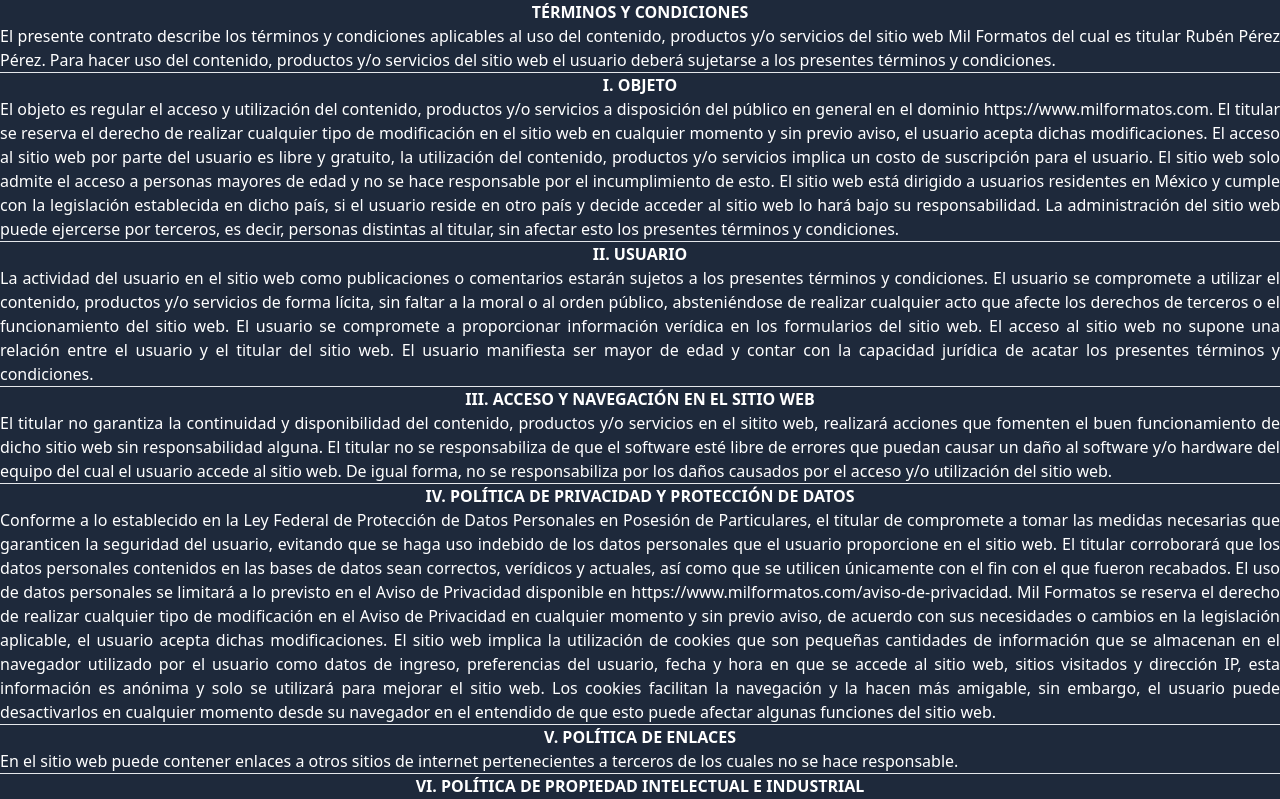
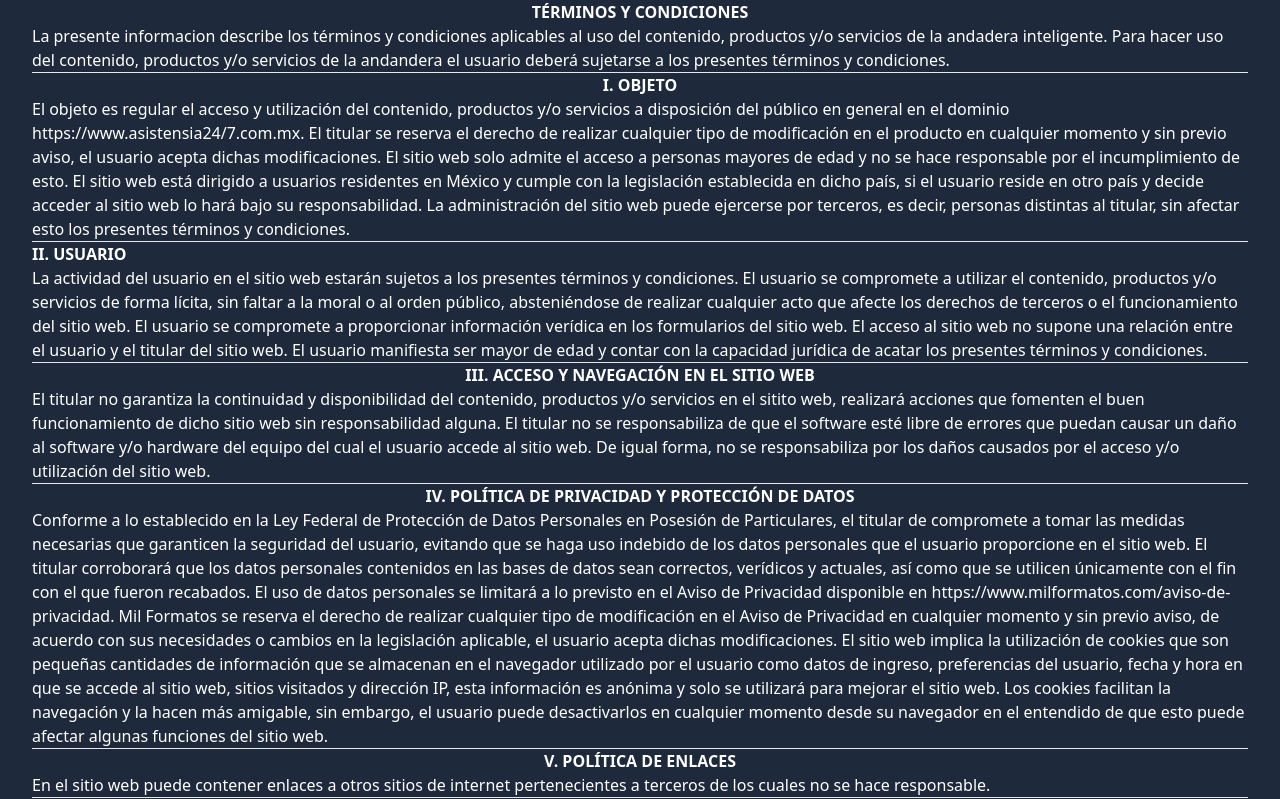
Before and after one commit to VISOSO2403/Asistencia24-7-4D, a React (Vite) app: page /Terminos in a window 1280 px wide. Shown: the top 799 px of the page. Built offline with nearby package versions, Linux system fonts and the light colour scheme; no server answers.

Commit message:
editado el apartado de terminos y condiciones

```diff
--- a/src/pages/Terminos.jsx
+++ b/src/pages/Terminos.jsx
@@ -1,31 +1,30 @@
-import React from 'react'
+import Footer from "../components/Footer";
 
 const Terminos = () => {
   return (
-    <div className='text-justify'>
+    <div className='px-8'>
         <h1 className='text-white font-bold text-center'>TÉRMINOS Y CONDICIONES</h1>
       <p className='text-white'>
-          El presente contrato describe los términos y condiciones aplicables al uso del contenido,
-          productos y/o servicios del sitio web Mil Formatos del cual es titular Rubén Pérez Pérez.
-          Para hacer uso del contenido, productos y/o servicios del sitio web el usuario deberá sujetarse a los presentes
+          La presente informacion describe los términos y condiciones aplicables al uso del contenido,
+          productos y/o servicios de la andadera inteligente.
+          Para hacer uso del contenido, productos y/o servicios de la andandera el usuario deberá sujetarse a los presentes
           términos y condiciones.
       </p>
     <hr/>
 
       <h1 className='text-white font-bold text-center'> I. OBJETO </h1>
         <p className='text-white'>
-          El objeto es regular el acceso y utilización del contenido, productos y/o servicios a disposición del público en general en el dominio https://www.milformatos.com.
-          El titular se reserva el derecho de realizar cualquier tipo de modificación en el sitio web en cualquier momento y sin previo aviso, el usuario acepta dichas modificaciones.
-          El acceso al sitio web por parte del usuario es libre y gratuito, la utilización del contenido, productos y/o servicios implica un costo de suscripción para el usuario.
+          El objeto es regular el acceso y utilización del contenido, productos y/o servicios a disposición del público en general en el dominio https://www.asistensia24/7.com.mx.
+          El titular se reserva el derecho de realizar cualquier tipo de modificación en el producto en cualquier momento y sin previo aviso, el usuario acepta dichas modificaciones.
           El sitio web solo admite el acceso a personas mayores de edad y no se hace responsable por el incumplimiento de esto.
           El sitio web está dirigido a usuarios residentes en México y cumple con la legislación establecida en dicho país, si el usuario reside en otro país y decide acceder al sitio web lo hará bajo su responsabilidad.
           La administración del sitio web puede ejercerse por terceros, es decir, personas distintas al titular, sin afectar esto los presentes términos y condiciones.
         </p>
           <hr/>
 
-      <h1 className='text-white font-bold text-center'>II. USUARIO</h1>
+      <h1 className='text-white font-bold text-justify'>II. USUARIO</h1>
         <p className='text-white'>
-          La actividad del usuario en el sitio web como publicaciones o comentarios estarán sujetos a los presentes términos y condiciones. El usuario se compromete a utilizar el contenido, productos y/o servicios de forma lícita, sin faltar a la moral o al orden público, absteniéndose de realizar cualquier acto que afecte los derechos de terceros o el funcionamiento del sitio web.
+          La actividad del usuario en el sitio web estarán sujetos a los presentes términos y condiciones. El usuario se compromete a utilizar el contenido, productos y/o servicios de forma lícita, sin faltar a la moral o al orden público, absteniéndose de realizar cualquier acto que afecte los derechos de terceros o el funcionamiento del sitio web.
           El usuario se compromete a proporcionar información verídica en los formularios del sitio web.
           El acceso al sitio web no supone una relación entre el usuario y el titular del sitio web.
           El usuario manifiesta ser mayor de edad y contar con la capacidad jurídica de acatar los presentes términos y condiciones.
@@ -67,6 +66,7 @@
           La relación entre el usuario y el titular se regirá por las legislaciones aplicables en México.
           MilFormatos no se responsabiliza por la indebida utilización del contenido, productos y/o servicios del sitio web y del incumplimiento de los presentes términos y condiciones.
         </p>
+        <Footer/>
     </div>
   )
 }
```
